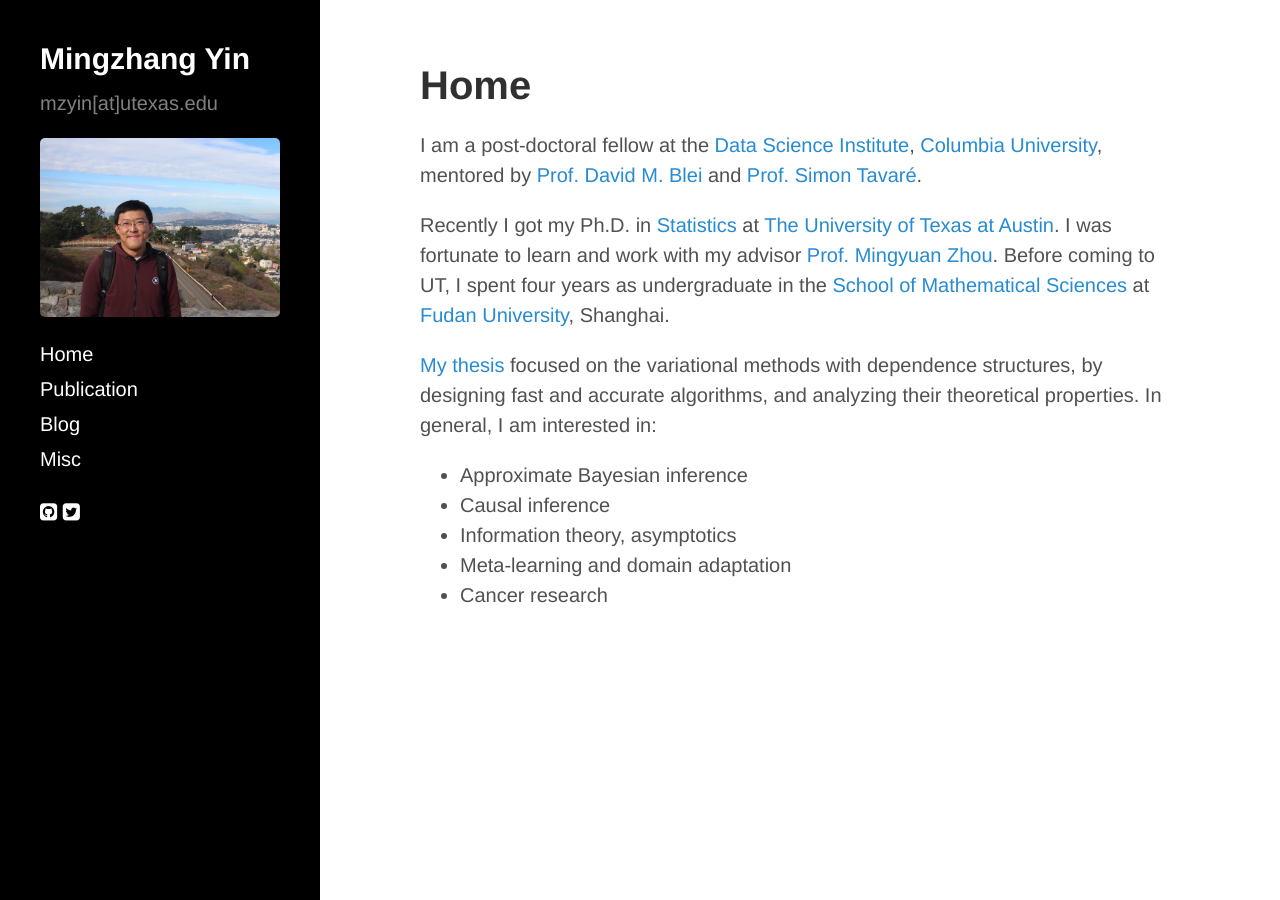
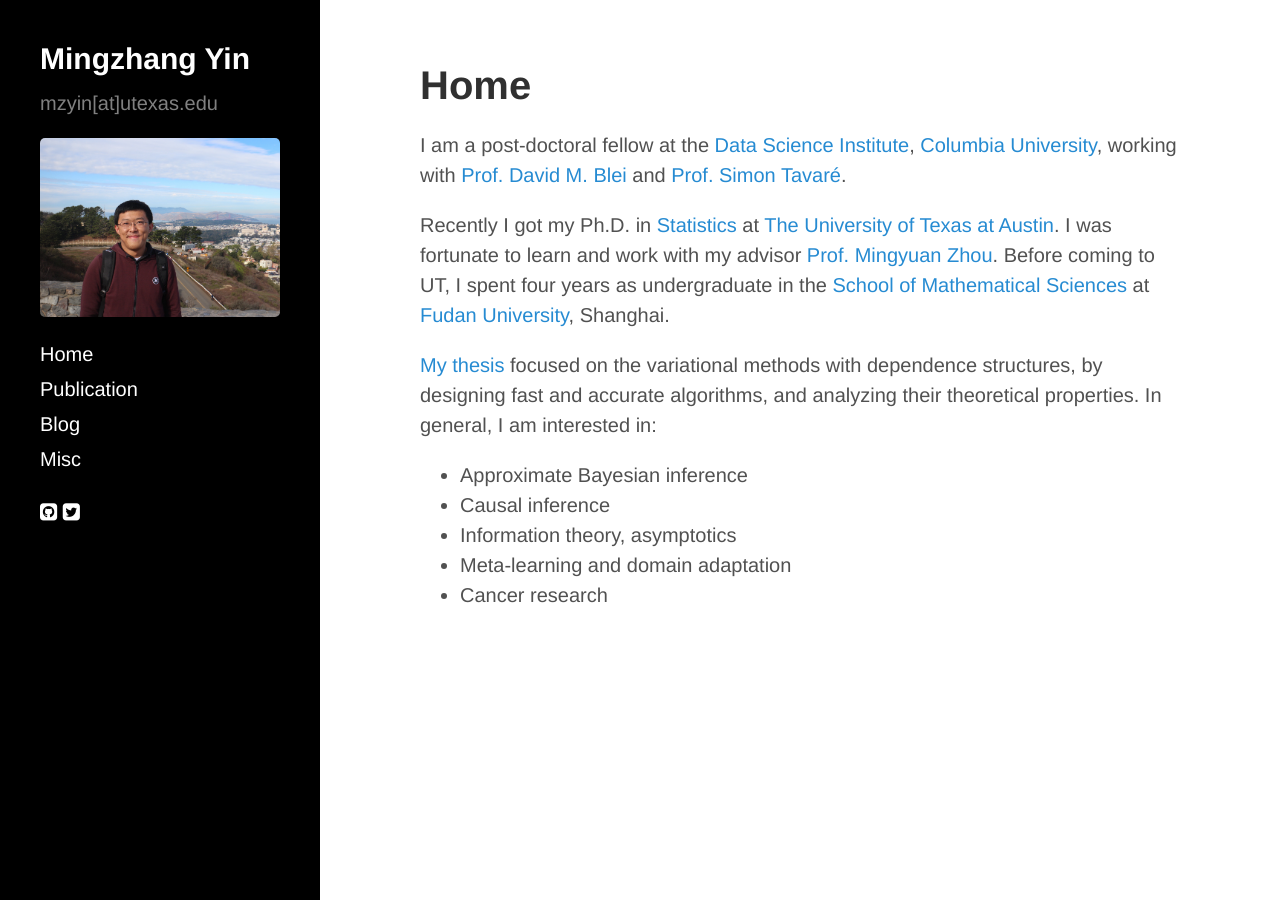
Before and after one commit to mingzhang-yin/mingzhang-yin.github.io, a Jekyll site: the page built from index.md, in a window 1280 px wide. Built offline with Jekyll 4.4.1, drawn with Linux system fonts in a browser that asks for light colours; nearby versions of some CDN libraries.

Commit message:
Update index.md

```diff
--- a/index.md
+++ b/index.md
@@ -10,7 +10,7 @@
 <div>
 <div class="row">
   <p>
- <p> I am a post-doctoral fellow at the <a href="https://datascience.columbia.edu">Data Science Institute</a>, <a href="https://www.columbia.edu">Columbia University</a>, mentored by <a href="http://www.cs.columbia.edu/~blei/">Prof. David M. Blei </a> and <a href="http://www.damtp.cam.ac.uk/user/st321/Columbia.html">Prof. Simon Tavaré</a>.</p>
+ <p> I am a post-doctoral fellow at the <a href="https://datascience.columbia.edu">Data Science Institute</a>, <a href="https://www.columbia.edu">Columbia University</a>, working with <a href="http://www.cs.columbia.edu/~blei/">Prof. David M. Blei </a> and <a href="http://www.damtp.cam.ac.uk/user/st321/Columbia.html">Prof. Simon Tavaré</a>.</p>
 
 Recently I got my Ph.D. in <a href="https://stat.utexas.edu">Statistics </a> at <a href="https://www.utexas.edu">The University of Texas at Austin</a>. I was fortunate to learn and work with my advisor
   <a href="https://mingyuanzhou.github.io">Prof. Mingyuan Zhou</a>.  Before coming to UT, I spent four years as undergraduate in the <a href="http://math.fudan.edu.cn/olden/Index.htm"> School of Mathematical Sciences</a> at <a href="http://www.fudan.edu.cn/en/"> Fudan University</a>, Shanghai. </p>
```
